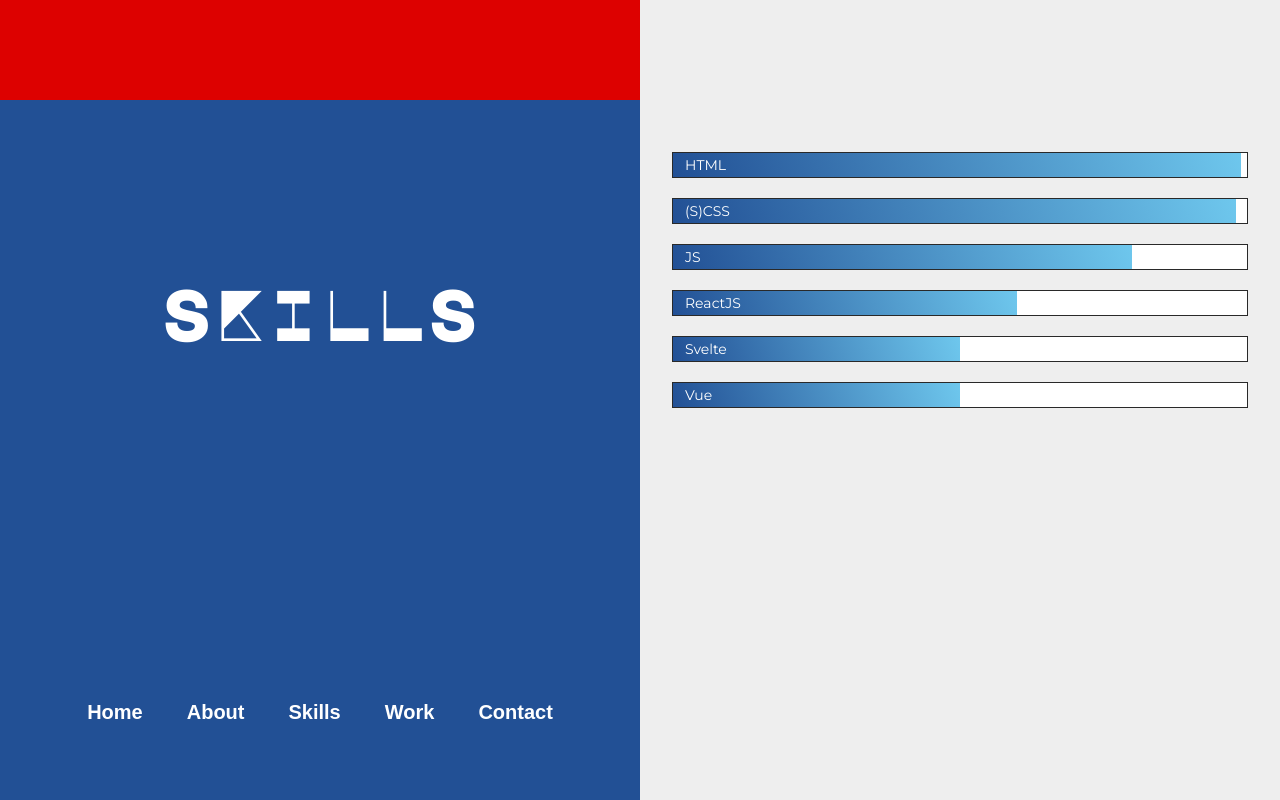
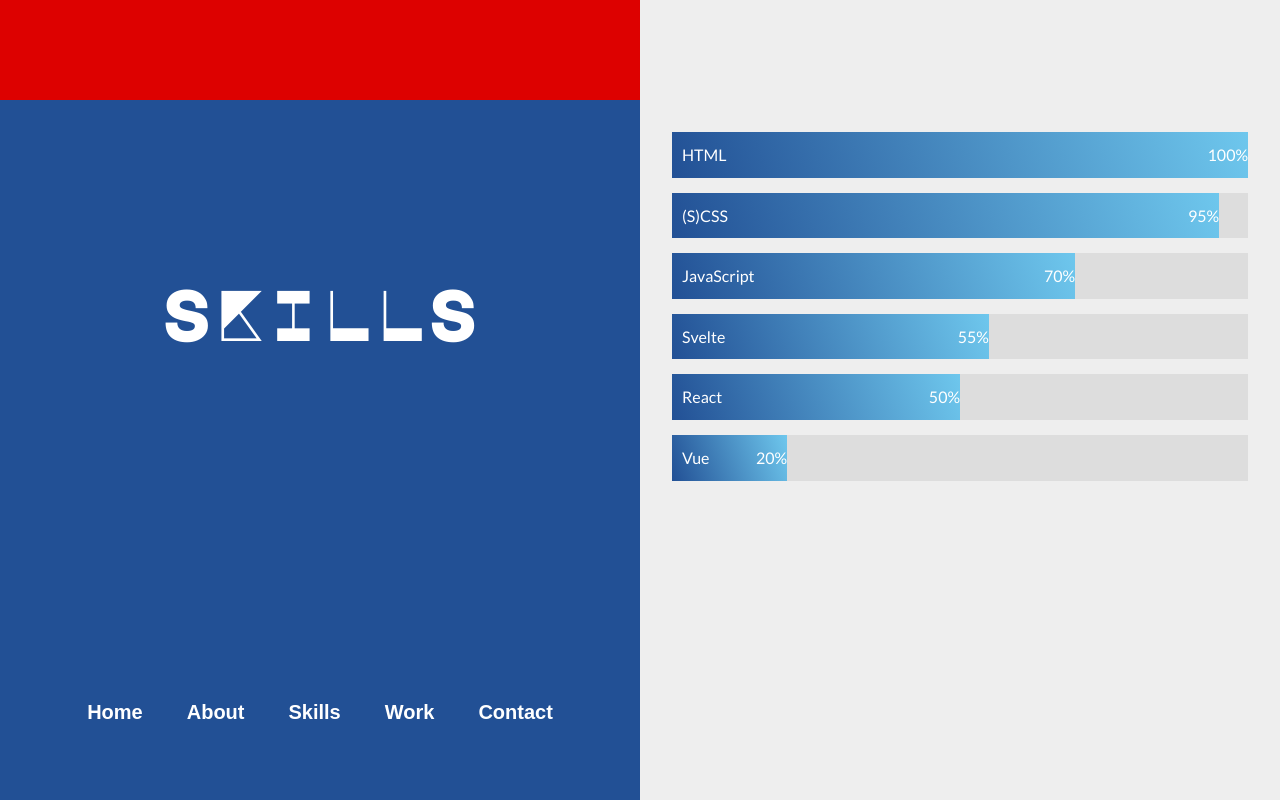
Before and after one commit to KevindeMeijer/KevindeMeijer, a Svelte app: page / in a window 1280 px wide. Shown: the part 700-1500 px from the top of the page. Built offline with nearby package versions, Linux system fonts and the light colour scheme.

Commit message:
padding in skillbars not ok but still ok

```diff
--- a/public/global.css
+++ b/public/global.css
@@ -11,6 +11,7 @@
 
   --black: #292929;
   --text: #000;
+  --tinted: #ddd;
   --background: #eee;
   --white: #fff;
 
--- a/src/components/content/Skillbars.svelte
+++ b/src/components/content/Skillbars.svelte
@@ -1,77 +1,55 @@
-<div class="skills">
-  <ul>
-    <li><h3><span class="bar"><span class="html"><p class="move">HTML</p></span></span></h3></li>
-    <li><h3><span class="bar"><span class="css"><p class="move">(S)CSS</p></span></span></h3></li>
-    <li><h3><span class="bar"><span class="js"><p class="move">JS</p></span></span></h3></li>
-    <li><h3><span class="bar"><span class="react"><p class="move">ReactJS</p></span></span></h3></li>
-    <li><h3><span class="bar"><span class="svelte"><p class="move">Svelte</p></span></span></h3></li>
-    <li><h3><span class="bar"><span class="vue"><p class="move">Vue</p></span></span></h3></li>
-  </ul>
+<script>
+  // https://svelte.dev/docs#tweened
+  import { tweened } from 'svelte/motion';
+
+  // https://svelte.dev/docs#svelte_easing
+  import { cubicInOut } from 'svelte/easing';
+
+  export let skill;
+  export let percent;
+  export let color;
+  export let delTime;
+
+  const progress = tweened(15, {
+    delay: delTime,
+    duration: 1500,
+    easing: cubicInOut,
+  });
+
+  // Changes the initial value of 30 to percent value in skillLevels array
+  progress.set(percent);
+</script>
+
+<div class="container">
+  <span class="skill">{skill}</span>
+  <div class="skills" style="width: {$progress}%; background-image: {color}">
+    {percent}%
+  </div>
 </div>
 
 <style>
-.skills {
-  width: 100%;
-  color: var(--white);
-}
+  .container {
+    width: 100%;
+    background-color: var(--tinted);
+    margin-bottom: 15px;
+    position: relative;
+  }
 
-.skills li {
-  margin: 20px 0;
-}
-.move {
-  margin-left: 12px;
-  font-size: 14px;
-  font-family: var(--title);
-}
+  span {
+    position: absolute;
+    font-family: 'Lato', sans-serif;
+    top: 10px;
+    left: 10px;
+    color: var(--white);
+  }
 
-.bar {
-  background: var(--white);
-  display: block;
-  height: 24px;
-  border: 1px solid var(--black);
-  overflow: hidden;
-}
-
-.bar span {
-  height: 24px;
-  float: left;
-  background: var(--blue_gradient_flip);
-}
-
-.html {
-  width: 99%;
-  animation: 1.50s ease-in-out bar;
-}
-
-.css {
-  width: 98%;
-  animation: 1.5s ease-in-out bar;
-}
-
-.js {
-  width: 80%;
-  animation: 1.5s ease-in-out bar;
-}
-
-.react {
-  width: 60%;
-  animation: 1.5s ease-in-out bar;
-}
-
-.svelte {
-  width: 50%;
-  animation: 1.5s ease-in-out bar;
-}
-
-.vue {
-  width: 50%;
-  animation: 1.5s ease-in-out bar;
-}
-
-@keyframes bar {
-  0% {
-    width: 0%;
+  .skills {
+    font-family: 'Lato', sans-serif;
+    text-align: right;
+    padding: 10px 0;
+    right: 10px;
+    font-weight: 500;
+    color: white;
+    transition: 0.5s ease-out;
   }
-}
-
 </style>
--- a/src/components/pages/Skills.svelte
+++ b/src/components/pages/Skills.svelte
@@ -1,15 +1,58 @@
 <script>
-  import Nav from "../global/Nav.svelte";
-  import Section from "../global/Section.svelte";
-  import Skillbars from "../content/Skillbars.svelte";
+  import Nav from '../global/Nav.svelte';
+  import Section from '../global/Section.svelte';
+  import Skillbars from '../content/Skillbars.svelte';
+
+  // https://www.w3schools.com/howto/howto_css_skill_bar.asp
+  import Skillbar from '../content/Skillbars.svelte';
+
+  const skillLevels = [
+    {
+      skill: 'HTML',
+      percent: 100,
+      color: 'var(--blue_gradient_flip)',
+      delTime: 0,
+    },
+    {
+      skill: '(S)CSS',
+      percent: 95,
+      color: 'var(--blue_gradient_flip)',
+      delTime: 500,
+    },
+    {
+      skill: 'JavaScript',
+      percent: 70,
+      color: 'var(--blue_gradient_flip)',
+      delTime: 1000,
+    },
+    {
+      skill: 'Svelte',
+      percent: 55,
+      color: 'var(--blue_gradient_flip)',
+      delTime: 1500,
+    },
+    {
+      skill: 'React',
+      percent: 50,
+      color: 'var(--blue_gradient_flip)',
+      delTime: 1500,
+    },
+    {
+      skill: 'Vue',
+      percent: 20,
+      color: 'var(--blue_gradient_flip)',
+      delTime: 2500,
+    },
+  ];
 </script>
 
 <Section id="skills" class="skills">
-<Nav title="Skills"/>
+  <Nav title="Skills" />
   <div class="text">
-    <Skillbars />
+    <section>
+      {#each skillLevels as { skill, percent, color, delTime }}
+        <Skillbar {skill} {percent} {color} {delTime} />
+      {/each}
+    </section>
   </div>
 </Section>
-
-<style>
-</style>
```
